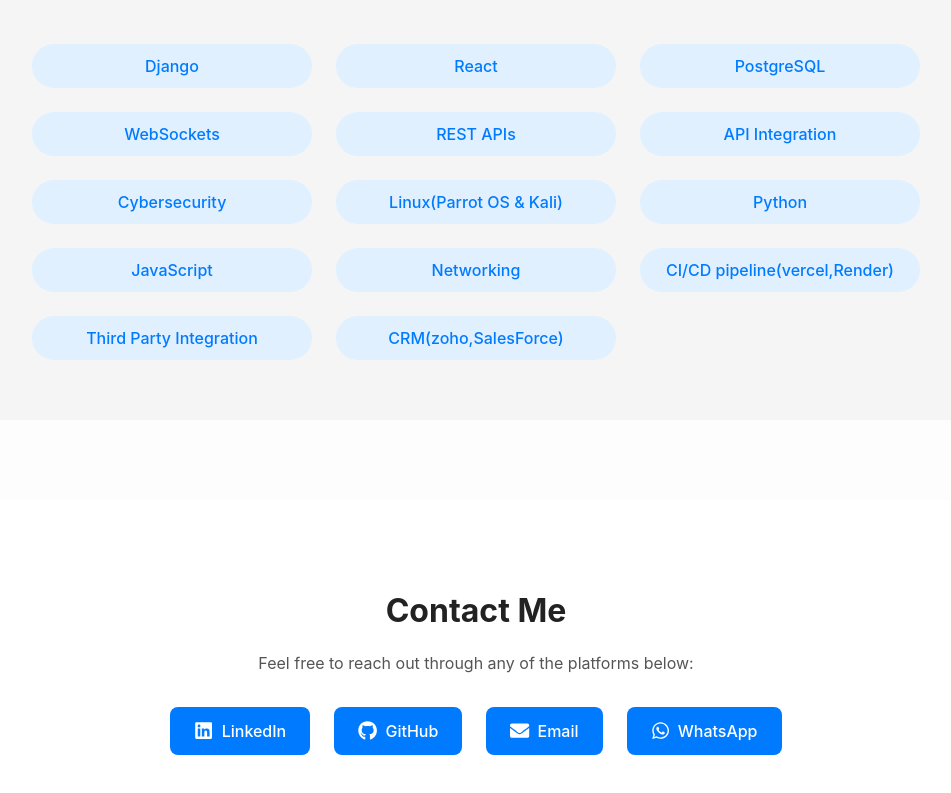
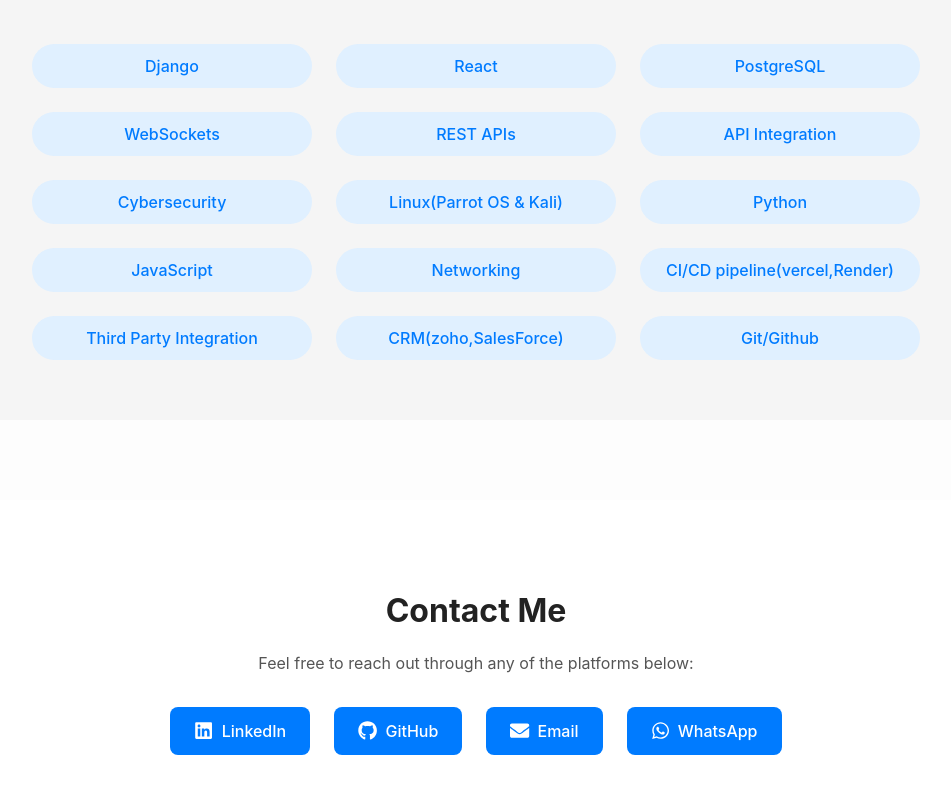
Before and after one commit to Ianmwangi934/Portfolio, a React (Vite) app: page / in a window 1280 px wide. Shown: the part 2262-3055 px from the top of the page, without its empty margins (164-1115 px from the left). Built offline with nearby package versions, Linux system fonts and the light colour scheme.

Commit message:
edited my skillset

```diff
--- a/src/components/Skills.jsx
+++ b/src/components/Skills.jsx
@@ -15,7 +15,8 @@
   "Networking",
   "CI/CD pipeline(vercel,Render)",
   "Third Party Integration",
-  "CRM(zoho,SalesForce)"
+  "CRM(zoho,SalesForce)",
+  "Git/Github"
 ];
 
 const Skills = () => {
```
